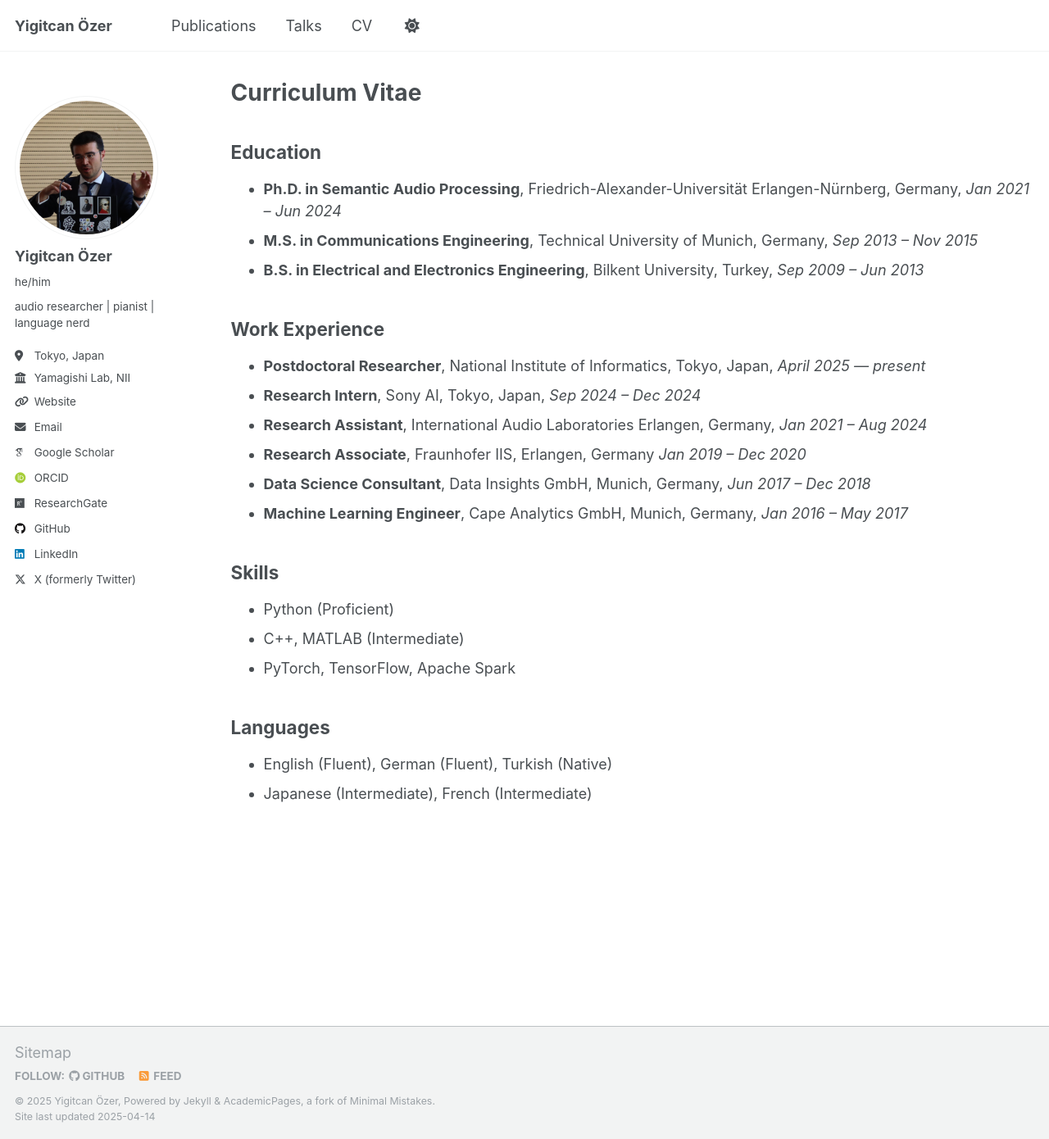
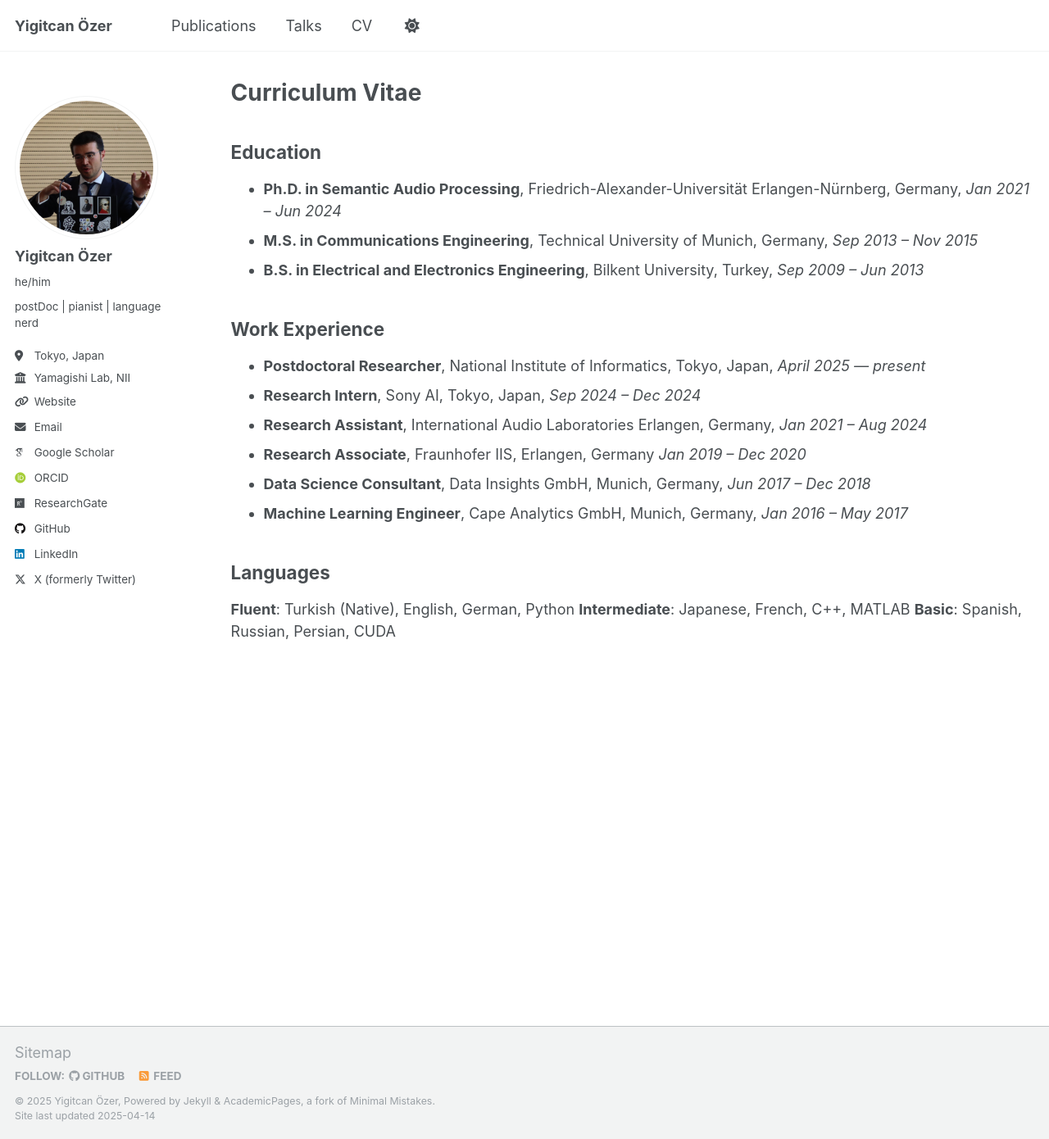
Before and after one commit to yiitozer/yiitozer.github.io, a Jekyll site: the page built from _pages/cv.md, in a window 1280 px wide and 1390 px high. Shown: the whole window at 82% size. Built offline with Jekyll 4.4.1, drawn with Linux system fonts in a browser that asks for light colours; some web fonts are replaced.

Commit message:
one more cup of coffee for the reoad

```diff
--- a/_config.yml
+++ b/_config.yml
@@ -25,7 +25,7 @@
   avatar           : "profile.jpg"
   name             : "Yigitcan Özer"
   pronouns         : "he/him"
-  bio              : "audio researcher | pianist | language nerd"
+  bio              : "postDoc | pianist | language nerd"
   location         : "Tokyo, Japan"
   employer         : "Yamagishi Lab, NII"
   uri              : "https://yamagishilab.jp/"
--- a/_pages/cv.md
+++ b/_pages/cv.md
@@ -22,11 +22,7 @@
 * **Data Science Consultant**, Data Insights GmbH, Munich, Germany, *Jun 2017 – Dec 2018*
 * **Machine Learning Engineer**, Cape Analytics GmbH, Munich, Germany, *Jan 2016 – May 2017*
 
-## Skills
-* Python (Proficient)
-* C++, MATLAB (Intermediate)
-* PyTorch, TensorFlow, Apache Spark
-
 ## Languages
-* English (Fluent), German (Fluent), Turkish (Native)
-* Japanese (Intermediate), French (Intermediate)
+**Fluent**: Turkish (Native), English, German, Python
+**Intermediate**: Japanese, French, C++, MATLAB
+**Basic**: Spanish, Russian, Persian, CUDA
```
Also changed, not shown: _pages/about.md (+2 -10 lines).
